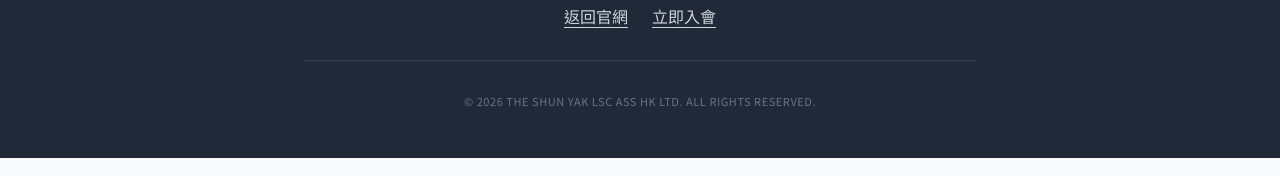
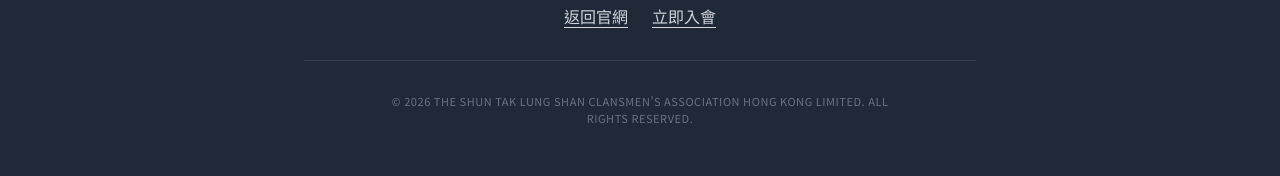
Before and after one commit to HKlongshan/2026hph, a plain HTML site: page index.html in a window 1280 px wide. Shown: the part 3098-3274 px from the top of the page. Drawn offline with nearby package versions, Linux system fonts and the light colour scheme.

Commit message:
Update index.html

```diff
--- a/index.html
+++ b/index.html
@@ -161,6 +161,7 @@
                         <span class="text-2xl font-bold text-gray-800">HK$ 1,430</span>
                     </div>
                     <div class="py-4 text-sm text-gray-500 leading-relaxed">
+                        * 請有意報名會員繳交全數團費<br>
                         * 單人房附加費：人民幣 200元<br>
                         * 限定名額：80 人（額滿即止）<br>
                         * 截止日期：2026年2月15日
@@ -229,7 +230,7 @@
 
             <hr class="border-gray-700 mb-8 max-w-2xl mx-auto">
             <p class="text-[11px] text-gray-500 leading-relaxed max-w-lg mx-auto uppercase tracking-wider">
-                &copy; 2026 THE SHUN YAK LSC ASS HK LTD. ALL RIGHTS RESERVED.
+                &copy; 2026 THE SHUN TAK LUNG SHAN CLANSMEN'S ASSOCIATION HONG KONG LIMITED. ALL RIGHTS RESERVED.
             </p>
         </div>
     </footer>
```
